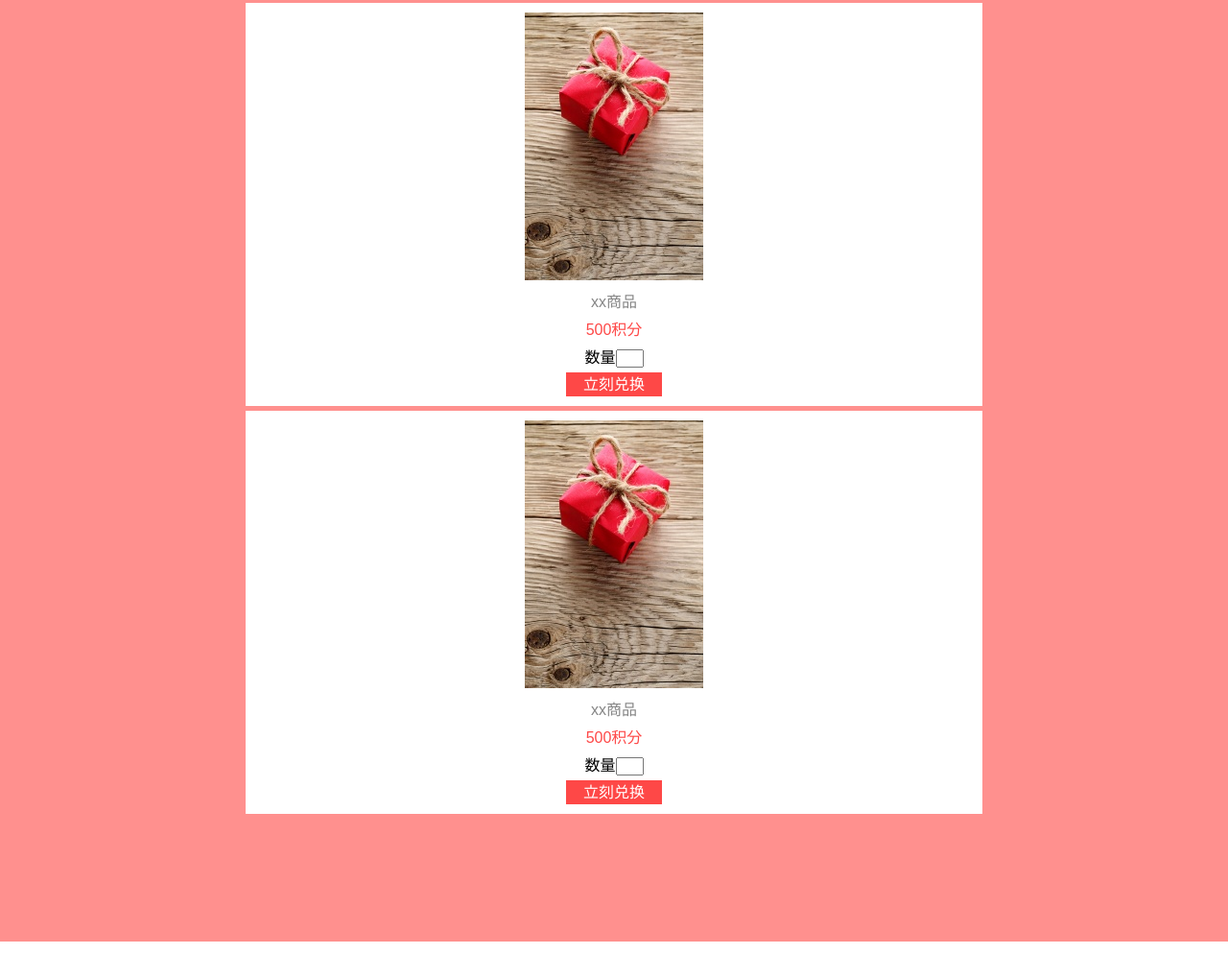
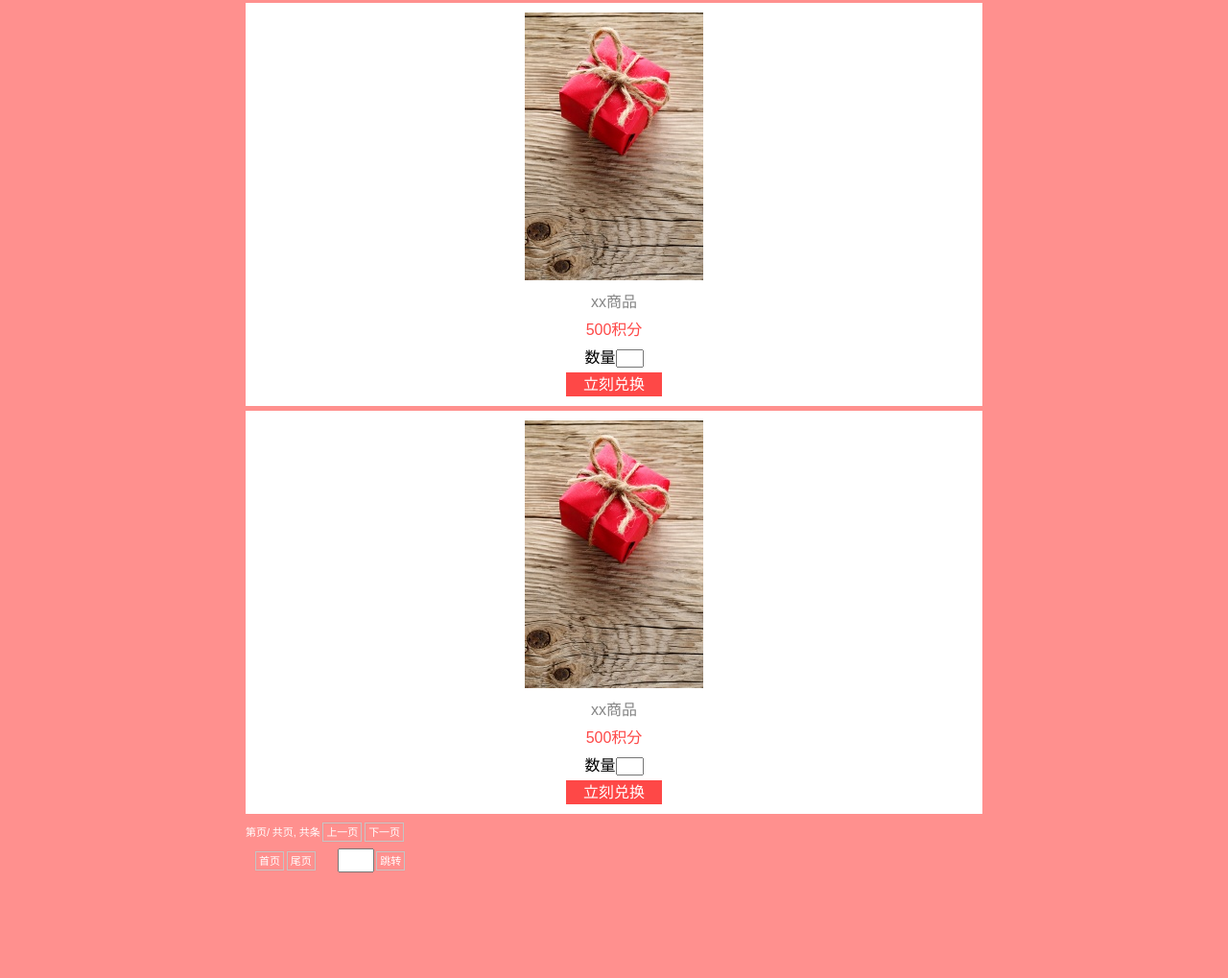
Before and after one commit to aiou/store, a plain HTML site: page wap/wap-gift.html in a window 1280 px wide. Shown: the part 335-1354 px from the top of the page at 96% size. Before the commit the page ends 1316 px from the top, so only its background shows below. Drawn offline with Linux system fonts and the light colour scheme.

Commit message:
移动端产品列表

```diff
--- a/wap/css/wap-gift.css
+++ b/wap/css/wap-gift.css
@@ -20,6 +20,7 @@ span,button,input{
     position: fixed;
     width: 100%;
     top: 0px;
+    z-index: 999;
 }
 .return{
 	position: absolute;
@@ -40,7 +41,7 @@ span,button,input{
 	position: fixed;
 	top: 40px;
 	width: 100%;
-	z-index: 999;
+	z-index: 998;
 }
 .notice img{
 	height: 170px;
@@ -53,6 +54,7 @@ span,button,input{
     background: black;
     opacity: 0.6;
     width: 100%;
+    z-index: 999;
     overflow: hidden;
 }
 .users span{
@@ -105,3 +107,41 @@ span,button,input{
 .jifen{
 	color: #fe4847;
 }
+.pages1,.pages2{
+    width: 100%;
+    font-family: "微软雅黑";
+    font-size: 11px;
+    color: #fff;
+    margin-top: 10px;
+}
+.current-page,.page-count,.content-totals{
+    color: red;
+}
+#firstPage,#prev,#next,#page-jump,#lastPage{
+    cursor: pointer;
+    border: 1px solid #c4c4c4;
+    padding: 3px;
+    color: #fff;
+}
+.cant-click{
+    color:#969696;
+    background:#eeeeee;
+}
+#firstPage{
+    margin-left: 10px;
+}
+.page-num{
+    padding: 3px;
+    width: 28px;
+    margin-left: 20px;
+}
+.bcgs{
+    position: fixed;
+    top: 0;
+    left: 0;
+    right: 0;
+    bottom: 0;
+    background: #253b52;
+    opacity: 0.5;
+    display: none;
+}
--- a/wap/wap-gift.html
+++ b/wap/wap-gift.html
@@ -44,6 +44,20 @@
 	<dd class="cash">立刻兑换</dd>
 	</dl>
 </div>
+	<div class="pages1">
+						<span>第<span class="current-page"></span>页/</span>
+						<span>共<span class="page-count"></span>页,</span>
+						<span>共<span class="content-totals"></span>条</span>
+						<span id="prev">上一页</span>
+						<span id="next">下一页</span>
+	</div>
+	<div class="pages2">
+
+						<span id="firstPage">首页</span>
+						<span id="lastPage">尾页</span>
+						<input type="text" class="page-num">
+						<span id="page-jump">跳转</span>
+	</div>
 </div>
 <script>
 		window.addEventListener('load', function () {
```
Also changed, not shown: img/test.html (added, +10 -0 lines).
